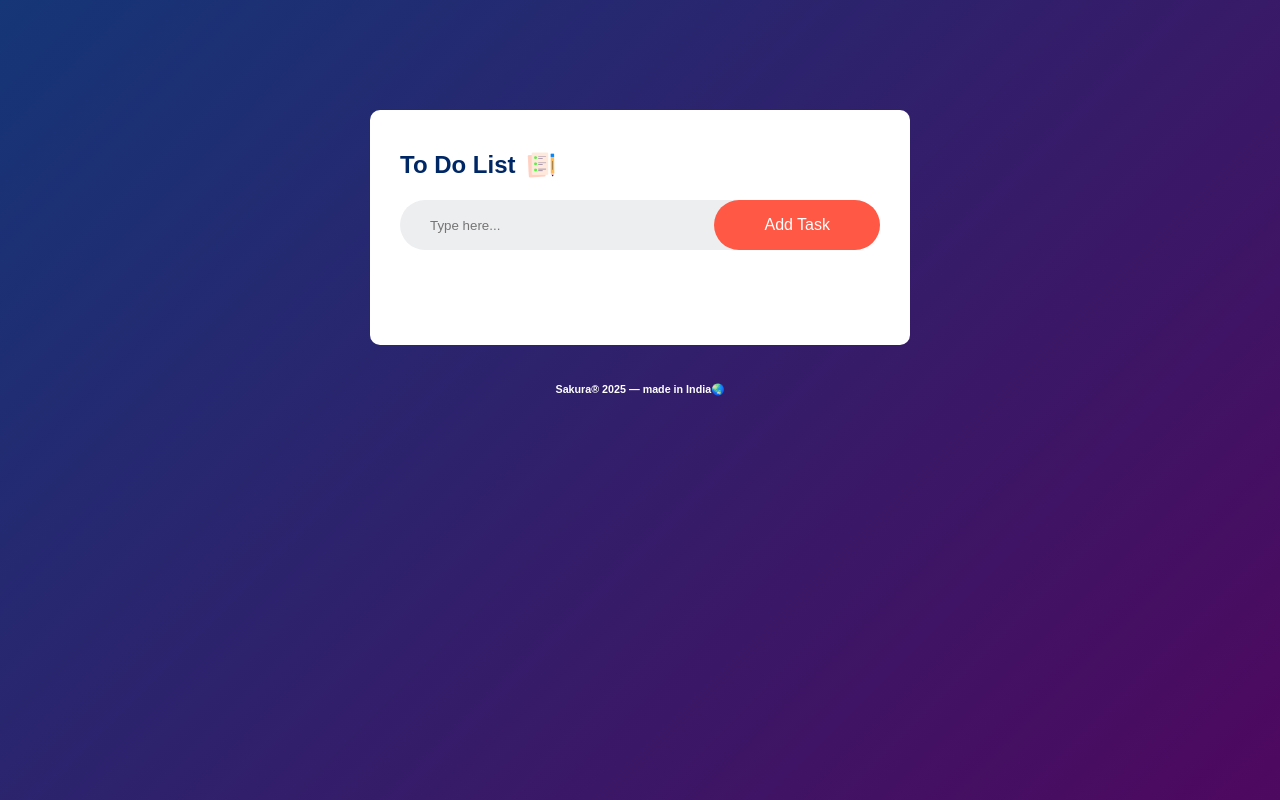
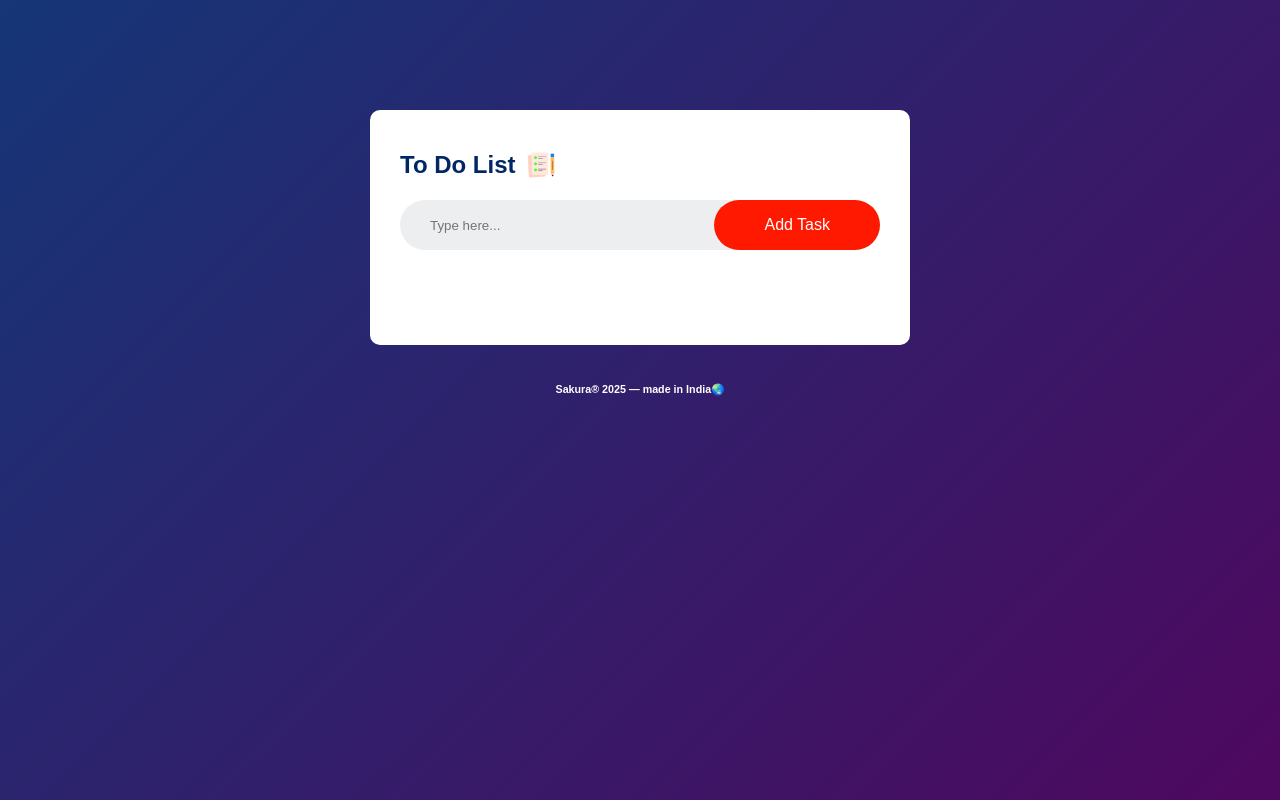
Before and after one commit to yuvrajsinghgit/sakura, a plain HTML site: page index.html in a window 1280 px wide. In both pictures the pointer is over the button "Add Task". Drawn offline with Linux system fonts and the light colour scheme.

Commit message:
changed button color on hover

```diff
--- a/style.css
+++ b/style.css
@@ -59,6 +59,9 @@ button{
     cursor: pointer;
     border-radius: 40px;
 }
+button:hover{
+    background: #ff1900;
+}
 ul li{
     list-style: none;
     font-size: 17px;
```
